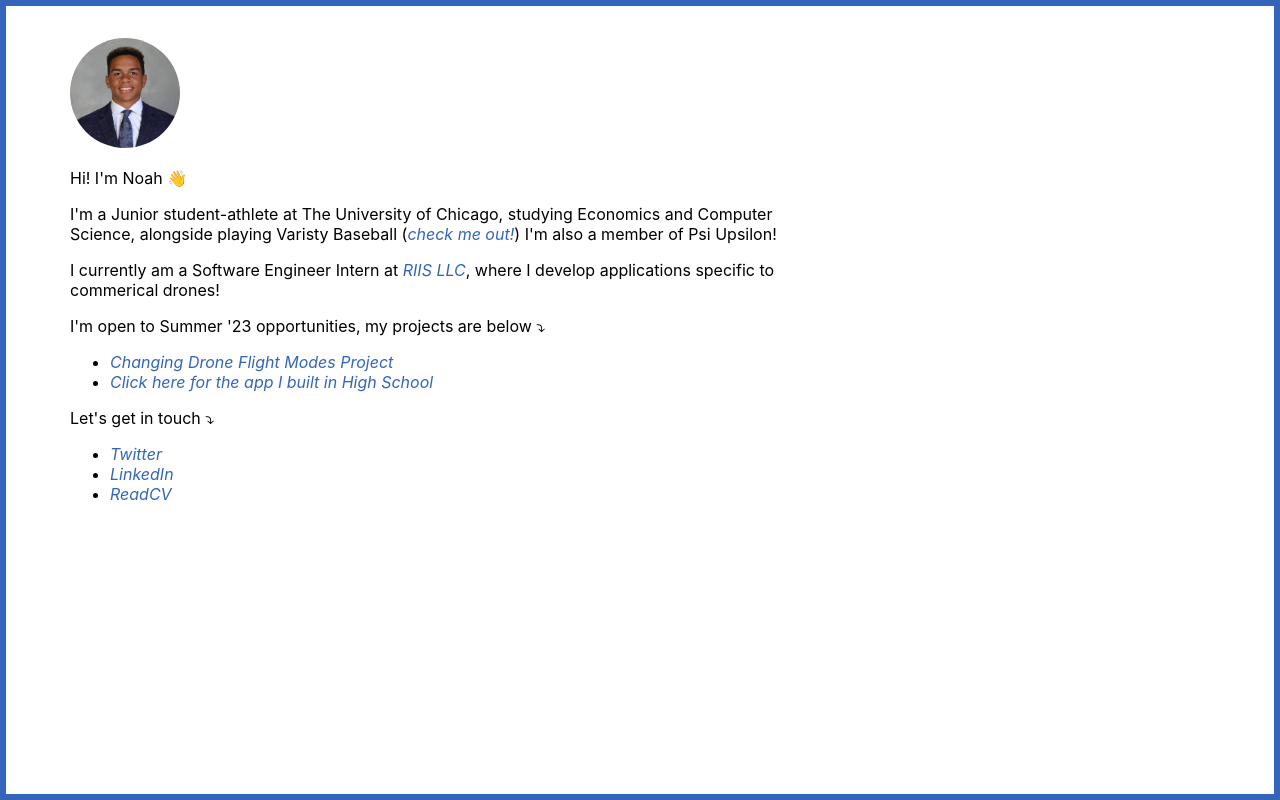
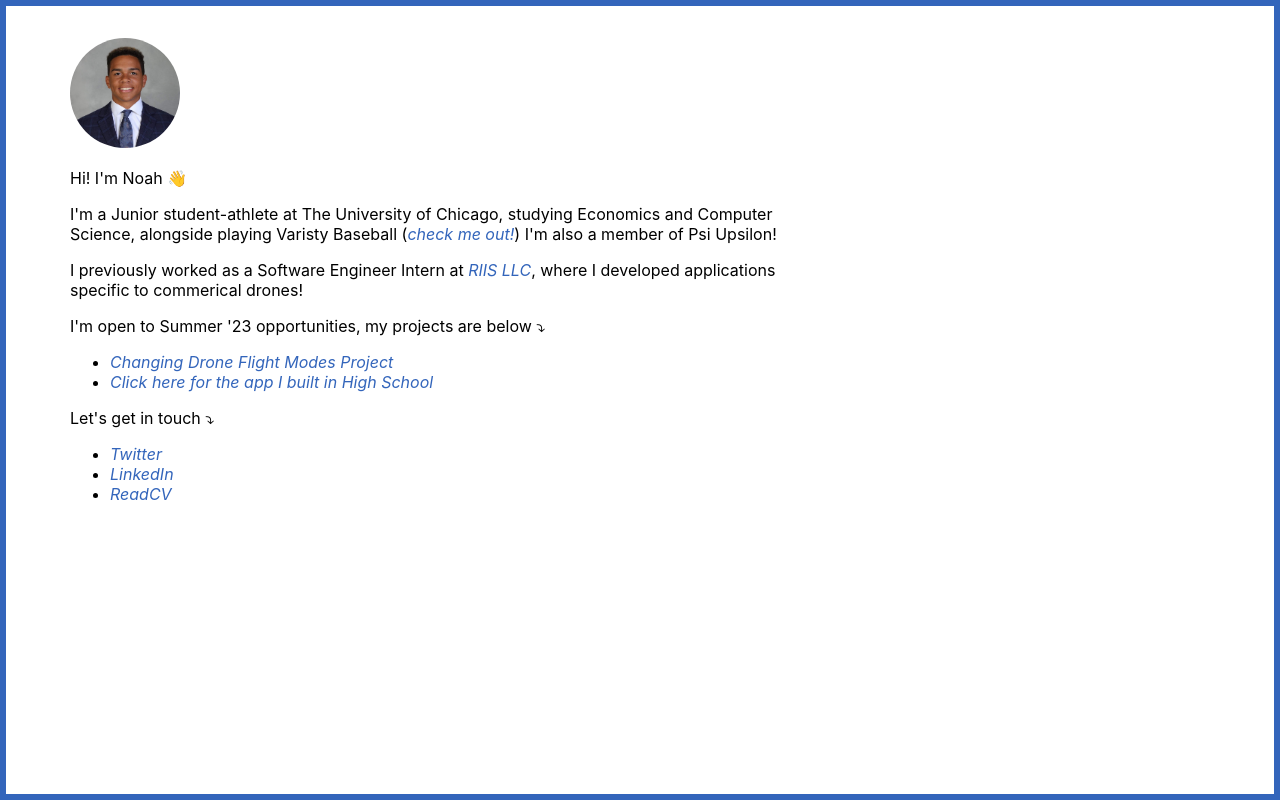
Before and after one commit to noahnellyy/noahnelsoninfo, a Next.js app: page / in a window 1280 px wide. Built offline with nearby package versions, Linux system fonts and the light colour scheme.

Commit message:
Wording Change

```diff
--- a/pages/index.js
+++ b/pages/index.js
@@ -23,7 +23,7 @@ export default function Home() {
         <p>Hi! I&apos;m Noah &#x1F44B;</p>
           <p className={styles.maintext}>I&apos;m a Junior student-athlete at The University of Chicago, studying Economics and Computer Science, alongside playing Varisty Baseball {"("}
           <a className={styles.baseball} href="https://athletics.uchicago.edu/sports/bsb/2021-22/bios/nelson_noah_c85d"><em>check me out!</em></a>{")"} I&apos;m also a member of Psi Upsilon!</p>
-          <p className={styles.maintext}>I currently am a Software Engineer Intern at <a href="https://riis.com/" className={styles.riis}><em>RIIS LLC</em></a>, where I develop applications specific to commerical drones!</p>
+          <p className={styles.maintext}>I previously worked as a Software Engineer Intern at <a href="https://riis.com/" className={styles.riis}><em>RIIS LLC</em></a>, where I developed applications specific to commerical drones!</p>
         <p className={styles.maintext}>I&apos;m open to Summer &apos;23 opportunities, my projects are below &#x2935; </p>
 
         <ul className={styles.Head}>
```
